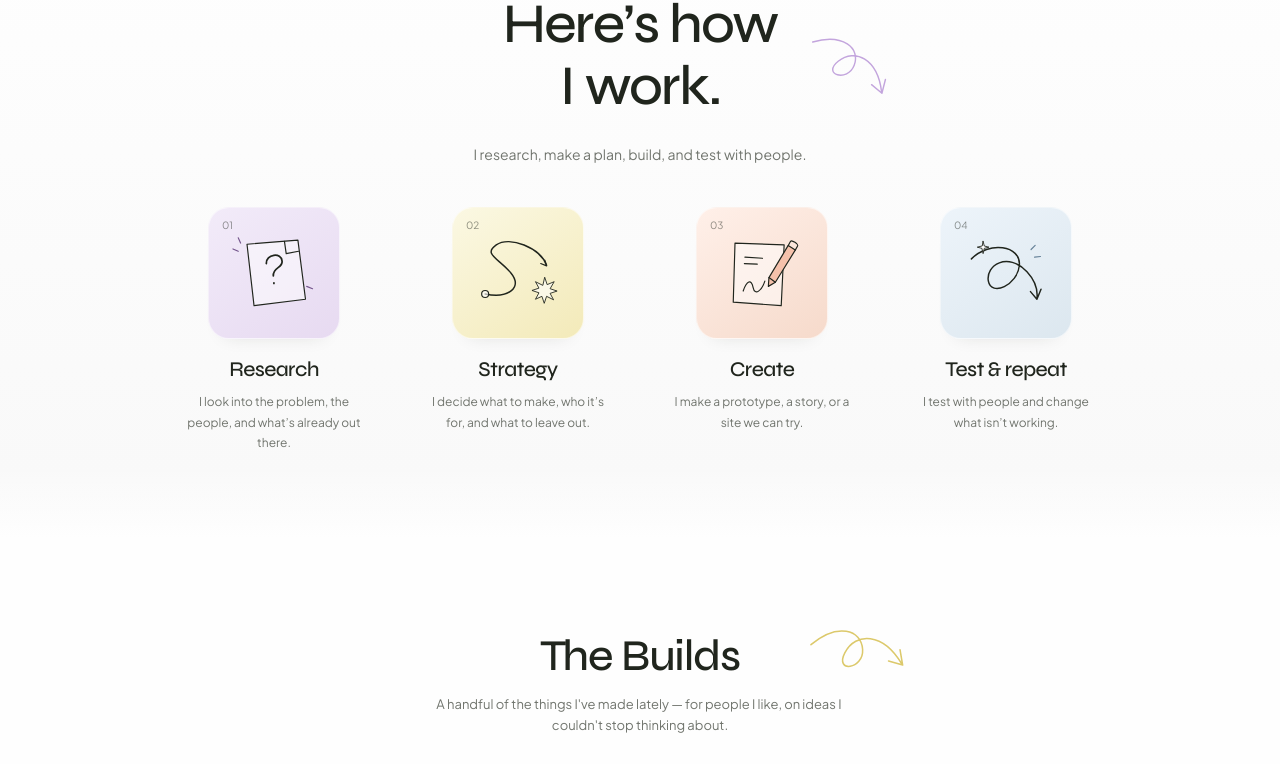
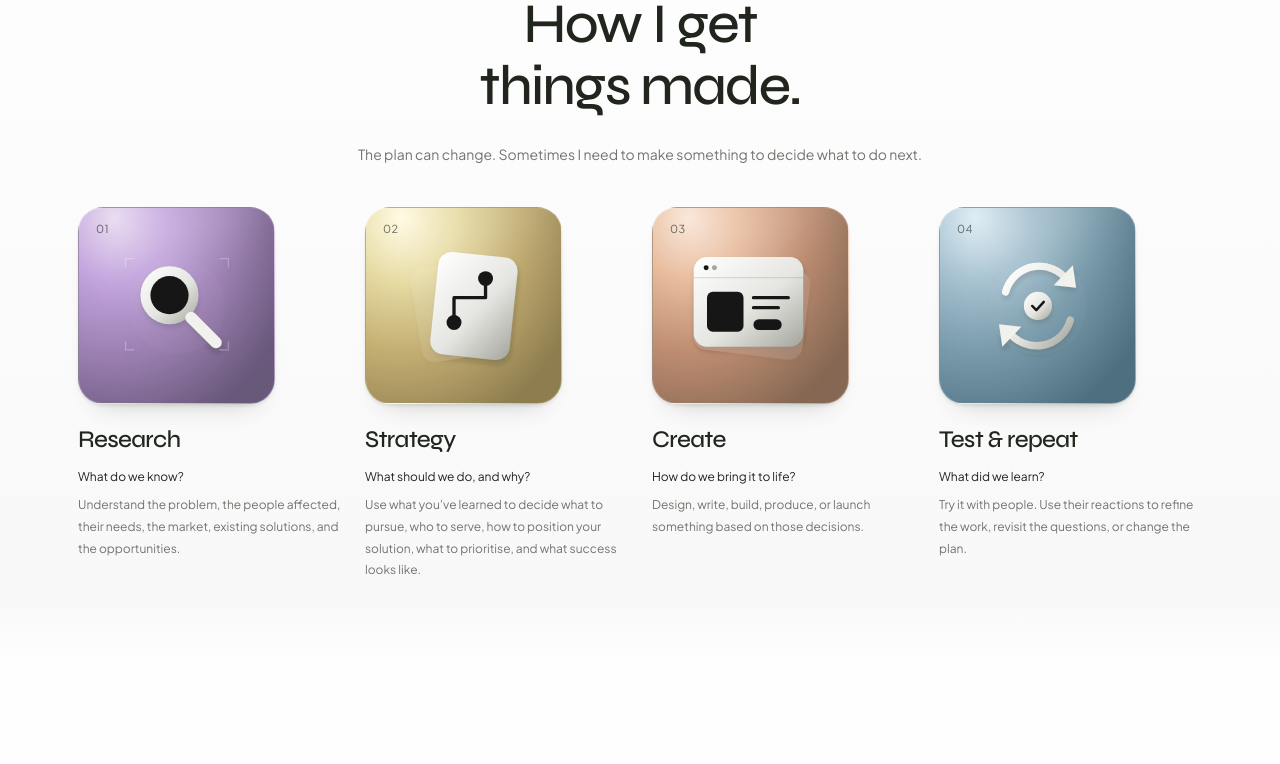
Before and after one commit to onceuponatechie/hello-mi-world, a Next.js app: page / in a window 1280 px wide. Shown: the part 1562-2326 px from the top of the page. Built offline with nearby package versions, Linux system fonts and the light colour scheme; no server answers.

Commit message:
Restore dimensional process cards and refine service colors

```diff
--- a/src/app/portfolio.css
+++ b/src/app/portfolio.css
@@ -67,29 +67,26 @@
 .wnb-read:hover { background: #ffffff16; border-color: #ffffff90; }
 .wnb-read:focus-visible { outline: 2px solid #FFFFFF; outline-offset: 4px; }
 
-.process-section { --process-art-size: 132px; max-width: 1180px; margin-inline: auto; padding: 60px 28px 84px; scroll-margin-top: 24px; }
+.process-section { max-width: 1180px; margin-inline: auto; padding: 60px 28px 84px; scroll-margin-top: 24px; }
 .process-intro { position: relative; max-width: 760px; margin-inline: auto; text-align: center; }
 .process-intro h2 { font-size: clamp(34px, 4.5vw, 56px); line-height: 1.12; letter-spacing: -1.8px; }
 .process-intro h2 span { display: block; }
 .process-intro p { max-width: 600px; margin: 24px auto 0; font-size: 14px; line-height: 1.8; color: #71756E; text-wrap: balance; }
-.process-track { display: grid; grid-auto-flow: column; grid-auto-columns: minmax(0, 1fr); gap: 36px; max-width: 940px; margin: 40px auto 0; }
+.process-track { display: grid; grid-auto-flow: column; grid-auto-columns: minmax(0, 1fr); gap: 24px; margin: 40px auto 0; }
 .process-track:focus-visible { outline: 2px solid #779a5f; outline-offset: 6px; border-radius: 24px; }
-.process-step { min-width: 0; text-align: center; scroll-snap-align: start; }
-.process-art { position: relative; display: grid; place-items: center; width: var(--process-art-size); max-width: 100%; margin-inline: auto; aspect-ratio: 1; overflow: hidden; border: 1px solid #ffffff90; border-radius: 21px; background: linear-gradient(145deg, #f2ebf9, #e7daf1); box-shadow: 0 12px 20px -18px #20251d30; }
-.process-art svg { width: 90%; height: 90%; }
-.process-step:nth-child(2) .process-art { background: linear-gradient(145deg, #fbf8e3, #f3eab9); }
-.process-step:nth-child(3) .process-art { background: linear-gradient(145deg, #fff0e9, #f6dacb); }
-.process-step:nth-child(4) .process-art { background: linear-gradient(145deg, #edf4fa, #dce7ef); }
-.process-number { position: absolute; top: 12px; left: 13px; font-size: 10px; line-height: 1; color: #20251D80; }
-.process-step-copy { margin-top: 18px; }
-.process-step h3 { font-size: 21px; line-height: 1.2; letter-spacing: -.6px; color: #20251D; }
-.process-description { max-width: 21ch; margin: 10px auto 0; font-size: 12px; line-height: 1.7; color: #71756E; }
-.section-doodle { position: absolute; pointer-events: none; }
-.process-doodle { left: calc(50% + 165px); top: 45px; width: 88px; height: 57px; color: #c3a5dd; transform: rotate(12deg); }
-.builds-heading { position: relative; }
-.builds-doodle { left: calc(50% + 170px); top: -12px; width: 96px; height: 62px; color: #dcc96b; transform: rotate(-12deg); }
-.services-intro { position: relative; }
-.services-doodle { top: calc(100% + 6px); left: calc(50% - 38px); width: 76px; height: 28px; color: #c3a5dd; }
+.process-step { min-width: 0; scroll-snap-align: start; }
+/* The artwork keeps 75% of the original square width at each breakpoint. */
+.process-art { position: relative; display: grid; place-items: center; width: 75%; aspect-ratio: 1; overflow: hidden; border: 1px solid #ffffff40; border-radius: 25px; background: radial-gradient(ellipse at 18% 5%, #e8dcf0 0%, #c3a5dd 24%, #9c80b3 52%, #685879 85%); box-shadow: 0 17px 26px -20px #2b39284f, 0 2px 3px #151d1514; }
+.process-art::before { content: ""; position: absolute; width: 85%; height: 35%; top: -10%; left: 12%; border-radius: 50%; background: #ffffff26; filter: blur(25px); transform: rotate(-25deg); }
+.process-art svg { position: relative; width: 85%; height: 85%; }
+.process-step:nth-child(2) .process-art { background: radial-gradient(ellipse at 18% 5%, #fffbe4 0%, #e7dba3 24%, #c2ad71 52%, #8e7d4f 85%); }
+.process-step:nth-child(3) .process-art { background: radial-gradient(ellipse at 18% 5%, #fae7d9 0%, #e7bb9c 24%, #bd8c70 52%, #856753 85%); }
+.process-step:nth-child(4) .process-art { background: radial-gradient(ellipse at 18% 5%, #deedf4 0%, #a6c1d0 24%, #789aaa 52%, #4e6f80 85%); }
+.process-number { position: absolute; top: 15px; left: 17px; font-size: 11px; line-height: 1; letter-spacing: .04em; color: #20251Da6; }
+.process-step-copy { margin-top: 22px; }
+.process-step h3 { font-size: 24px; line-height: 1.2; letter-spacing: -.7px; color: #20251D; }
+.process-question { margin-top: 12px; font-size: 12px; line-height: 1.6; color: #20251D; }
+.process-description { margin-top: 8px; font-size: 12px; line-height: 1.8; color: #71756E; }
 
 .services-section { position: relative; max-width: 1180px; margin-inline: auto; padding: 60px 28px 76px; scroll-margin-top: 24px; }
 .service-anchor { position: absolute; top: 0; }
@@ -100,7 +97,9 @@
 .service-placement:nth-child(3) { padding-top: 24px; }
 .service-card { display: flex; height: 100%; flex-direction: column; border-radius: 26px; color: #71756E; box-shadow: 0 16px 35px -28px #20251d25; }
 .service-title { display: flex; align-items: center; gap: 14px; min-height: 84px; }
-.service-icon { display: grid; place-items: center; flex: 0 0 44px; width: 44px; height: 44px; border-radius: 12px; color: #000000; background: #A8CF8E; }
+.service-icon { display: grid; place-items: center; flex: 0 0 44px; width: 44px; height: 44px; border-radius: 12px; color: #000000; background: #c3a5dd; }
+.service-placement:nth-child(2) .service-icon { background: #A8CF8E; }
+.service-placement:nth-child(3) .service-icon { background: #f7f2cf; }
 .service-card h3 { font-size: clamp(21px, 1.9vw, 25px); line-height: 1.16; letter-spacing: -.6px; }
 .service-card h3 span { display: block; }
 .service-copy { padding: 28px; border: 1px solid #FFFFFF; border-radius: 26px; background: linear-gradient(160deg, #FFFFFF, #F2F2F1); }
@@ -157,7 +156,6 @@
 }
 
 @media (600px <= width < 1100px) {
-  .process-section { --process-art-size: 96px; }
   .hero-scene { min-height: 760px; padding-top: 22px; }
   .hero-copy { max-width: 550px; padding: 178px 0 156px; }
   .hero-name { font-size: clamp(42px, 6.1vw, 64px); letter-spacing: -1.8px; }
@@ -182,7 +180,7 @@
   .manifesto-note p { font-size: 14px; line-height: 1.8; }
 }
 @media (width < 1000px) {
-  .process-track { grid-auto-columns: 176px; overflow-x: auto; padding-bottom: 18px; scroll-snap-type: x mandatory; overscroll-behavior-inline: contain; scrollbar-width: thin; scrollbar-color: #20251d30 transparent; }
+  .process-track { grid-auto-columns: min(66vw, 248px); overflow-x: auto; padding-bottom: 18px; scroll-snap-type: x mandatory; overscroll-behavior-inline: contain; scrollbar-width: thin; scrollbar-color: #20251d30 transparent; }
   .service-placement:nth-child(2), .service-placement:nth-child(3) { padding-top: 0; }
 }
 @media (600px <= width < 1000px) {
@@ -233,13 +231,11 @@
   .manifesto-note h3 { font-size: 27px; }
   .manifesto-note p { font-size: 13px; line-height: 1.8; }
   .services-section { padding: 38px 20px 48px; }
-  .process-section { --process-art-size: min(30vw, 132px); padding: 38px 20px 48px; }
+  .process-section { padding: 38px 20px 48px; }
   .process-intro h2 { font-size: 32px; letter-spacing: -1px; }
   .process-intro p { margin-top: 20px; font-size: 13px; }
-  .process-track { gap: 28px; margin-top: 34px; }
-  .process-step h3 { font-size: 20px; }
-  .process-doodle { left: calc(50% + 95px); top: 30px; width: 48px; height: 32px; }
-  .builds-doodle { left: calc(50% + 105px); top: -8px; width: 44px; height: 30px; }
+  .process-track { gap: 20px; margin-top: 34px; }
+  .process-step h3 { font-size: 23px; }
   .services-intro h2 { font-size: 34px; letter-spacing: -1px; }
   .services-grid { grid-template-columns: minmax(0, 1fr); gap: 16px; margin-top: 30px; }
   .service-copy { padding: 26px; }
--- a/src/components/ProcessSection.tsx
+++ b/src/components/ProcessSection.tsx
@@ -1,36 +1,58 @@
 import { Reveal } from "@/components/Reveal";
-import { SectionDoodle } from "@/components/SectionDoodle";
 
 const steps = [
-  { title: "Research", description: "I look into the problem, the people, and what’s already out there." },
-  { title: "Strategy", description: "I decide what to make, who it’s for, and what to leave out." },
-  { title: "Create", description: "I make a prototype, a story, or a site we can try." },
-  { title: "Test & repeat", description: "I test with people and change what isn’t working." },
+  {
+    title: "Research",
+    question: "What do we know?",
+    description: "Understand the problem, the people affected, their needs, the market, existing solutions, and the opportunities.",
+  },
+  {
+    title: "Strategy",
+    question: "What should we do, and why?",
+    description: "Use what you’ve learned to decide what to pursue, who to serve, how to position your solution, what to prioritise, and what success looks like.",
+  },
+  {
+    title: "Create",
+    question: "How do we bring it to life?",
+    description: "Design, write, build, produce, or launch something based on those decisions.",
+  },
+  {
+    title: "Test & repeat",
+    question: "What did we learn?",
+    description: "Try it with people. Use their reactions to refine the work, revisit the questions, or change the plan.",
+  },
 ];
 
 const artworks = [
-  <g key="research" strokeLinecap="round" strokeLinejoin="round">
-    <path d="m53 50 87-7 13 101-88 11Z" fill="#ffffff80" stroke="#20251D" strokeWidth="2" />
-    <path d="m117 45 3 21 21-4" fill="none" stroke="#20251D" strokeWidth="2" />
-    <path d="M86 83c-1-16 26-20 27-4 1 12-16 10-15 25m1 12v1" fill="none" stroke="#20251D" strokeWidth="3" />
-    <path d="m38 62-9-4m13-10-4-9m117 83 10 4" fill="none" stroke="#75568D" strokeWidth="2" />
+  <g key="research">
+    <circle cx="100" cy="100" r="58" fill="#ffffff05" />
+    <circle cx="91" cy="87" r="35" fill="url(#process-surface-0)" />
+    <circle cx="91" cy="87" r="23" fill="#181918" />
+    <path d="m117 114 30 30" stroke="#f1f2ed" strokeWidth="14" strokeLinecap="round" />
+    <path d="M48 43H38v10m114-10h10v10M38 143v10h10m114-10v10h-10" fill="none" stroke="#ffffff40" strokeWidth="1.5" strokeLinecap="round" />
   </g>,
-  <g key="strategy" fill="none" strokeLinecap="round" strokeLinejoin="round">
-    <path d="M43 135c40 8 65-11 44-36S39 67 62 51s75 5 86 35" stroke="#20251D" strokeWidth="2.5" />
-    <circle cx="43" cy="135" r="6" fill="#ffffffa0" stroke="#20251D" strokeWidth="2" />
-    <path d="m145 77 3 10-10-4" stroke="#20251D" strokeWidth="2" />
-    <path d="m145 107 4 12 12-5-7 12 12 4-12 4 6 11-12-6-4 12-4-12-11 5 6-11-12-4 12-4-6-11 12 6Z" fill="#ffffff90" stroke="#20251D" strokeWidth="1.5" />
+  <g key="strategy">
+    <rect x="42" y="49" width="96" height="114" rx="16" fill="#ffffff15" transform="rotate(-9 90 106)" />
+    <rect x="64" y="38" width="96" height="124" rx="16" fill="url(#process-surface-1)" transform="rotate(6 112 100)" />
+    <path d="M88 116V90h38V69" fill="none" stroke="#181918" strokeWidth="4" strokeLinecap="round" strokeLinejoin="round" />
+    <circle cx="88" cy="120" r="9" fill="#181918" />
+    <circle cx="126" cy="67" r="9" fill="#181918" />
   </g>,
-  <g key="create" strokeLinecap="round" strokeLinejoin="round">
-    <path d="m53 48 84 3-5 104-82-6Z" fill="#ffffff80" stroke="#20251D" strokeWidth="2" />
-    <path d="m70 72 30 2m-31 9 22 1M67 130c6-18 14-21 17-6s15 5 20-11" fill="none" stroke="#20251D" strokeWidth="2" />
-    <path d="m111 107 33-55 12 8-34 55-12 7Z" fill="#f5c1ab" stroke="#20251D" strokeWidth="2" />
-    <path d="m111 107 11 8m22-63 4-7c2-3 14 5 12 8l-4 7" fill="none" stroke="#20251D" strokeWidth="2" />
+  <g key="create">
+    <rect x="35" y="51" width="132" height="108" rx="16" fill="#ffffff18" transform="rotate(7 101 105)" />
+    <rect x="31" y="41" width="132" height="108" rx="16" fill="url(#process-surface-2)" />
+    <path d="M31 66h132" stroke="#18191830" />
+    <circle cx="46" cy="54" r="3" fill="#181918" /><circle cx="56" cy="54" r="3" fill="#18191860" />
+    <rect x="47" y="83" width="44" height="48" rx="7" fill="#181918" />
+    <path d="M103 90h42m-42 12h30" stroke="#181918" strokeWidth="4" strokeLinecap="round" />
+    <rect x="103" y="116" width="34" height="13" rx="6.5" fill="#181918" />
   </g>,
-  <g key="repeat" fill="none" strokeLinecap="round" strokeLinejoin="round">
-    <path d="M40 75c30-31 85-23 82 11s-48 54-53 27 33-51 66-16c12 13 19 30 17 46m-11-12 11 13 7-17" stroke="#20251D" strokeWidth="2.5" />
-    <path d="m60 45 2 8 8 2-8 2-2 9-2-9-8-2 8-2Z" fill="#ffffff" stroke="#20251D" strokeWidth="1.5" />
-    <path d="m142 59 7-7m-1 20 10-1" stroke="#668198" strokeWidth="2" />
+  <g key="repeat">
+    <circle cx="100" cy="100" r="59" fill="#ffffff05" />
+    <path d="M61 83a42 42 0 0 1 75-13m3 47a42 42 0 0 1-75 13" fill="none" stroke="url(#process-surface-3)" strokeWidth="9" strokeLinecap="round" />
+    <path d="m119 75 27 3-4-27-23 24ZM80 125l-27-3 4 27 23-24Z" fill="#f1f2ed" />
+    <circle cx="100" cy="100" r="17" fill="url(#process-surface-3)" />
+    <path d="m93 100 5 5 9-10" fill="none" stroke="#181918" strokeWidth="3" strokeLinecap="round" strokeLinejoin="round" />
   </g>,
 ];
 
@@ -38,19 +60,25 @@ export function ProcessSection() {
   return (
     <section id="process" className="process-section">
       <Reveal dir="up" className="process-intro">
-        <h2><span>Here’s how</span><span>I work.</span></h2>
-        <p>I research, make a plan, build, and test with people.</p>
-        <SectionDoodle variant="loop" className="section-doodle process-doodle" />
+        <h2><span>How I get</span><span>things made.</span></h2>
+        <p>The plan can change. Sometimes I need to make something to decide what to do next.</p>
       </Reveal>
       <ol className="process-track" tabIndex={0} aria-label="Four process steps. Scroll horizontally to read each step.">
-        {steps.map(({ title, description }, index) => (
+        {steps.map(({ title, question, description }, index) => (
           <li key={title} className="process-step">
             <div className="process-art" aria-hidden="true">
               <span className="process-number">{String(index + 1).padStart(2, "0")}</span>
-              <svg viewBox="0 0 200 200" focusable="false">{artworks[index]}</svg>
+              <svg viewBox="0 0 200 200" focusable="false">
+                <defs>
+                  <linearGradient id={`process-surface-${index}`} x1="0" y1="0" x2="1" y2="1"><stop stopColor="#ffffff" /><stop offset=".55" stopColor="#e5e6e1" /><stop offset="1" stopColor="#a4a69e" /></linearGradient>
+                  <filter id={`process-depth-${index}`} x="-30%" y="-30%" width="160%" height="170%"><feDropShadow dx="1" dy="5" stdDeviation="3" floodColor="#20251D" floodOpacity=".22" /></filter>
+                </defs>
+                <g filter={`url(#process-depth-${index})`}>{artworks[index]}</g>
+              </svg>
             </div>
             <div className="process-step-copy">
               <h3>{title}</h3>
+              <p className="process-question">{question}</p>
               <p className="process-description">{description}</p>
             </div>
           </li>
--- a/src/components/PromiseSection.tsx
+++ b/src/components/PromiseSection.tsx
@@ -3,7 +3,6 @@
 import { motion, useReducedMotion, useScroll, useSpring, useTransform, type MotionValue } from "framer-motion";
 import { useRef, type CSSProperties } from "react";
 import { ArrowUpRight } from "lucide-react";
-import { SectionDoodle } from "@/components/SectionDoodle";
 import { Reveal, TypeWords } from "@/components/Reveal";
 const laptopDash = "/assets/essy-laptop-dash.jpg";
 const insight = "/assets/essy-insight.jpg";
@@ -63,7 +62,7 @@ export function PromiseSection() {
   const progress = useSpring(scrollYProgress, { stiffness: 260, damping: 40, mass: 0.25 });
   return (
     <section id="projects" className="builds-section relative px-4 py-16 sm:px-8 sm:py-24">
-      <div className="builds-heading mx-auto max-w-5xl text-center">
+      <div className="mx-auto max-w-5xl text-center">
         <Reveal dir="down" blur>
           <h2 className="text-[clamp(28px,3.6vw,44px)] leading-none tracking-tight text-ink">
             The Builds
@@ -76,7 +75,6 @@ export function PromiseSection() {
             text="A handful of the things I've made lately — for people I like, on ideas I couldn't stop thinking about."
           />
         </p>
-        <SectionDoodle variant="loop" className="section-doodle builds-doodle" />
       </div>
 
       <div ref={stackRef} className="project-stack relative mt-14">
--- a/src/components/SectionDoodle.tsx
+++ /dev/null
@@ -1,11 +0,0 @@
-export function SectionDoodle({ variant, className }: { variant: "loop" | "wave"; className: string }) {
-  return (
-    <svg className={className} aria-hidden="true" focusable="false" viewBox={variant === "loop" ? "0 0 155 100" : "0 0 100 40"} fill="none">
-      {variant === "loop" ? (
-        <path d="M6 21c49-26 85-7 80 25S33 74 57 45s67-19 86 37m-20-9 21 11 1-25" stroke="currentColor" strokeWidth="2.5" strokeLinecap="round" strokeLinejoin="round" />
-      ) : (
-        <path d="M4 28c6-25 18-27 21-8s20 14 23-2 21-18 20 0 20 9 28-11" stroke="currentColor" strokeWidth="2" strokeLinecap="round" />
-      )}
-    </svg>
-  );
-}
--- a/src/components/ServicesSection.tsx
+++ b/src/components/ServicesSection.tsx
@@ -1,7 +1,6 @@
 "use client";
 
 import { Reveal } from "@/components/Reveal";
-import { SectionDoodle } from "@/components/SectionDoodle";
 
 const services = [
   {
@@ -48,7 +47,6 @@ export function ServicesSection() {
       <span id="about" className="service-anchor" aria-hidden="true" />
       <Reveal dir="up" className="services-intro">
         <h2>How Can I Help You?</h2>
-        <SectionDoodle variant="wave" className="section-doodle services-doodle" />
       </Reveal>
       <div className="services-grid">
         {services.map(({ title, description, offerings, icon }, index) => (
```
Also changed, not shown: 1 other file (tests, documents, lock files or other folders).
